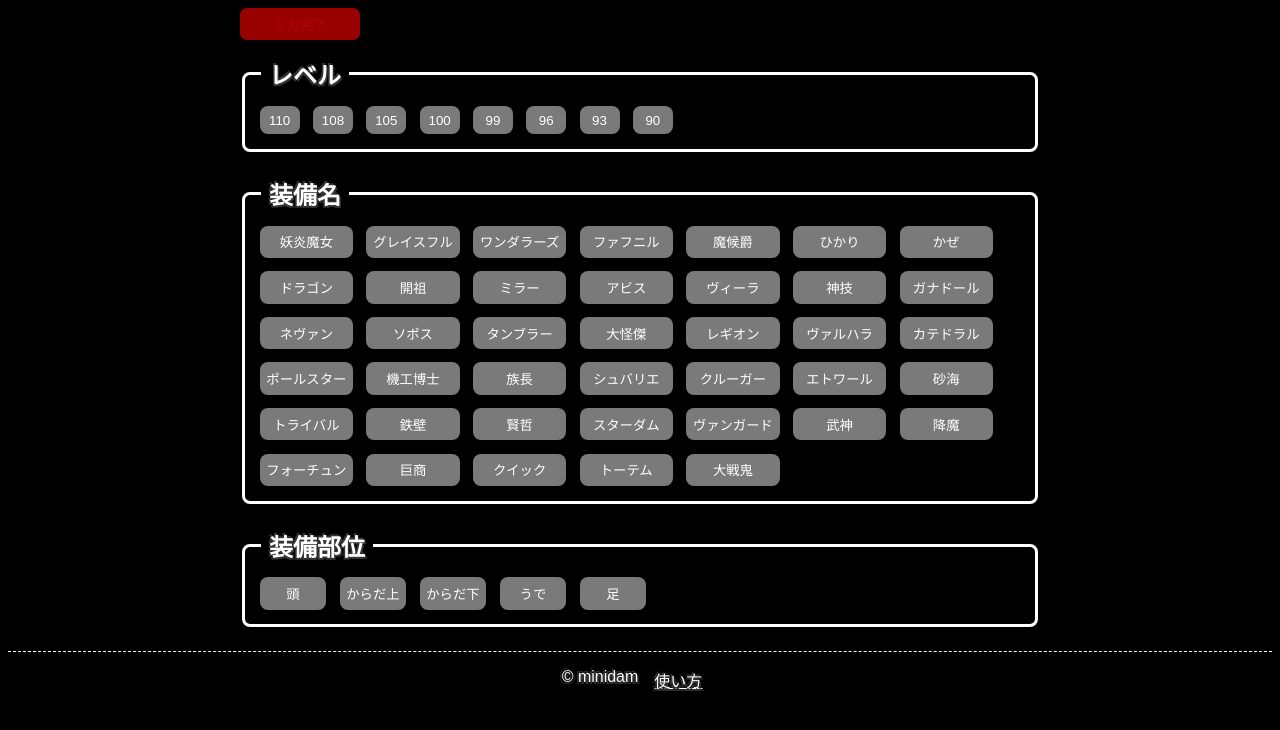
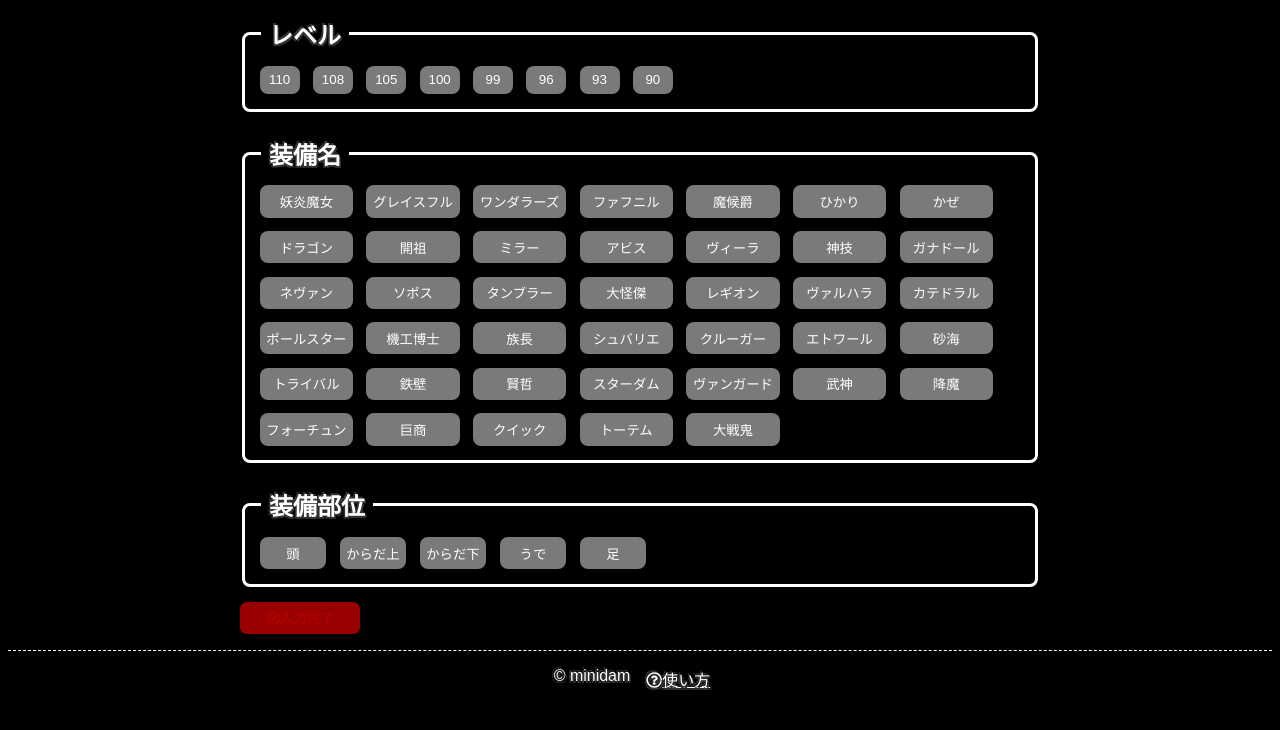
Before and after one commit to minidamjp/dqxarmor, an Angular app: page / in a window 1280 px wide. Shown: the top 730 px of the page. Built offline with nearby package versions, Linux system fonts and the light colour scheme.

Commit message:
画面制御中

```diff
--- a/src/app/armor-add/armor-add.component.html
+++ b/src/app/armor-add/armor-add.component.html
@@ -1,7 +1,5 @@
 <header>
-    <section id="completed">
-        <button type="button" class="completed" [disabled]="!isCompleted()" (click)="onClickComplete()"><i class="far fa-check-circle"></i>入力完了</button>
-    </section>
+
 </header>
 <section id="level-button" [class.selected]="selectedLevel!==0">
     <fieldset class="container">
@@ -30,11 +28,13 @@
 <section *ngIf="selectedPart!==null">
     <div class="slot-container" *ngFor="let effect of slots; index as slotIdx" [class.active]="currentSlot === slotIdx">
         <div class="slots" (click)="setCurrentSlot(slotIdx)">
-            <button type="button">{{masterDataService.getDisplayName(effect)}}</button>
+            <button type="button">{{masterDataService.getDisplayName(effect)}}</button><i class="fas fa-check"></i>
         </div>
     </div>
 </section>
-
+<section id="completed">
+    <button type="button" class="completed" [disabled]="!isCompleted()" (click)="onClickComplete()"><i class="far fa-check-circle"></i>入力完了</button>
+</section>
 <section id="effect-button"  *ngIf="selectedPart?.id!==null">
     <fieldset class="container">
         <legend><h2>錬金効果名</h2></legend>
--- a/src/app/armor-add/armor-add.component.scss
+++ b/src/app/armor-add/armor-add.component.scss
@@ -130,25 +130,27 @@ legend{
 
 .slot-container {
 	position: relative;
-	margin-top: 1.5em;
 	padding: 0;
+	button{
+		color: #000;
+		border-radius: 1em;
+		background-color: rgb(255, 251, 188);
+		padding: 0.5em;
+		min-width: 5em;
+		min-height: 2.5em;
+	}
+	&.active {
+		button{
+			background-color: #f5ae51;
+		}
+	}
 }
 
 .slots{
 	display: flex;
 	flex-direction: column;
 	align-items: flex-start;
-	padding: 0.5em;
-}
-
-.slots button{
-	color: #000;
-	border-radius: 1em;
-	background-color: rgb(255, 251, 188);
-	padding: 0.5em;
-	min-width: 5em;
-	min-height: 2.5em;
-
+	padding: 0.25em;
 }
 
 
@@ -157,6 +159,7 @@ legend{
 	text-shadow: inherit;
 	width: 7.5rem;
 	background-color: #990000;
+	margin-top: 0.5em;
 	padding: 0.5em;
 	border-radius: 0.5em;
 	text-align: center;
--- a/src/app/armor-add/armor-add.component.ts
+++ b/src/app/armor-add/armor-add.component.ts
@@ -49,7 +49,25 @@ export class ArmorAddComponent implements OnInit {
   }
 
   isCompleted(): boolean {
-    return false;
+    if (this.selectedSeries === null){
+      return false;
+    }
+    if (this.selectedPart === null){
+      return false;
+    }
+    let count = 0;
+    for (const effect of this.slots){
+      if (effect.effectTypeId === null){
+        count++;
+      }
+      if (count === 3){
+        return false;
+      }
+      if (effect.effectTypeId !== null && effect.enchantBase === null){
+        return false;
+      }
+    }
+    return true;
   }
 
 
@@ -92,6 +110,12 @@ export class ArmorAddComponent implements OnInit {
       this.selectedPart = null;
     }else{
       this.selectedPart = part;
+      for (const effect of this.slots){
+        effect.effectTypeId = null;
+        effect.enchantBase = null;
+        effect.enchantExtra = null;
+      }
+      this.currentSlot = 0;
     }
   }
 
@@ -100,6 +124,8 @@ export class ArmorAddComponent implements OnInit {
       this.slots[this.currentSlot].effectTypeId = null;
     }else{
       this.slots[this.currentSlot].effectTypeId = effectType.id;
+      this.slots[this.currentSlot].enchantBase = null;
+      this.slots[this.currentSlot].enchantExtra = null;
     }
   }
 
@@ -108,6 +134,8 @@ export class ArmorAddComponent implements OnInit {
       this.slots[this.currentSlot].enchantBase = null;
     }else{
       this.slots[this.currentSlot].enchantBase = enchant.base;
+      this.slots[this.currentSlot].enchantExtra = null;
+
     }
   }
 
--- a/src/styles.scss
+++ b/src/styles.scss
@@ -1,4 +1,6 @@
 /* You can add global styles to this file, and also import other style files */
+@import "~@fortawesome/fontawesome-free/css/all.css";
+
 body{
 /*
     background-color: #9f845c;
```
